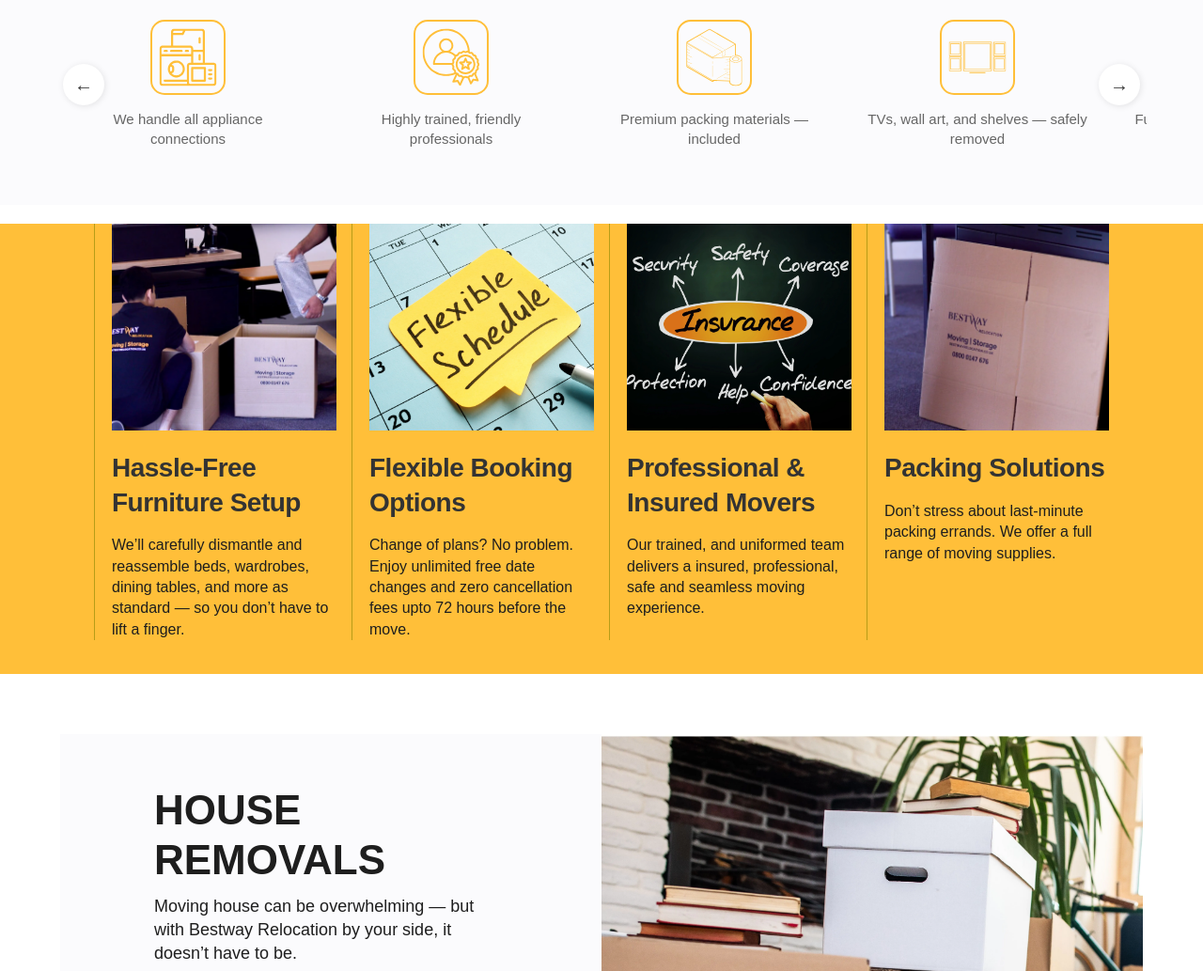
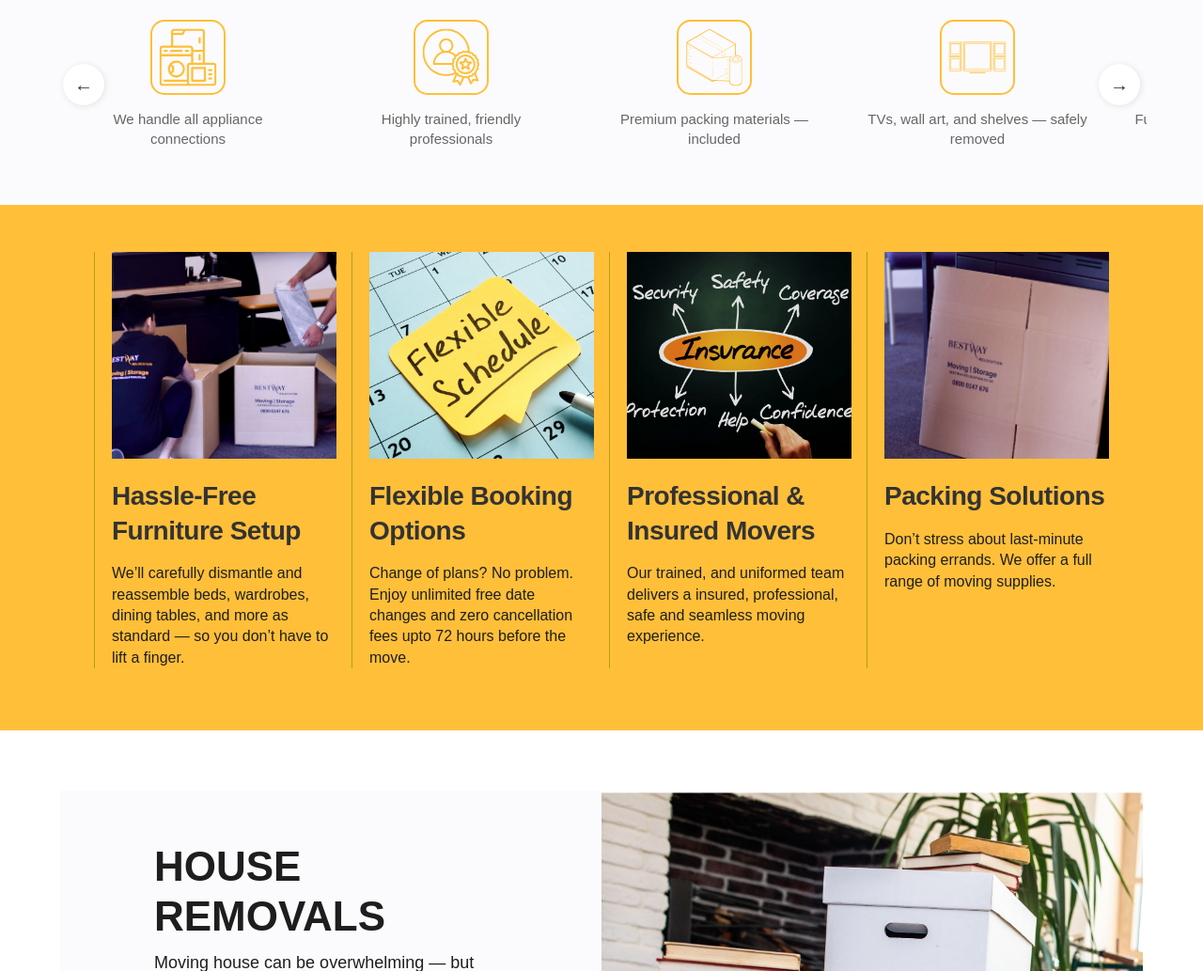
Before and after one commit to abdulbasit34310/bestwayrelocation.co.uk, a PHP site: page / in a window 1280 px wide. Shown: the part 1588-2621 px from the top of the page at 94% size. Run offline with PHP 8.4, Linux system fonts and the light colour scheme; some web fonts are replaced.

Commit message:
specs_wrapper

```diff
--- a/index.php
+++ b/index.php
@@ -448,7 +448,7 @@
     </section>
 
     <section class="section-2">
-      <div class="content_wrapper">
+      <div class="specs_wrapper">
         <!-- <a href="#" class="lightbox-link w-inline-block w-lightbox">
           <div class="lightbox-image">
             <div data-w-id="de950f8a-b1f9-b752-c3ec-f7352ff1c280" class="custom-cursor">
```
